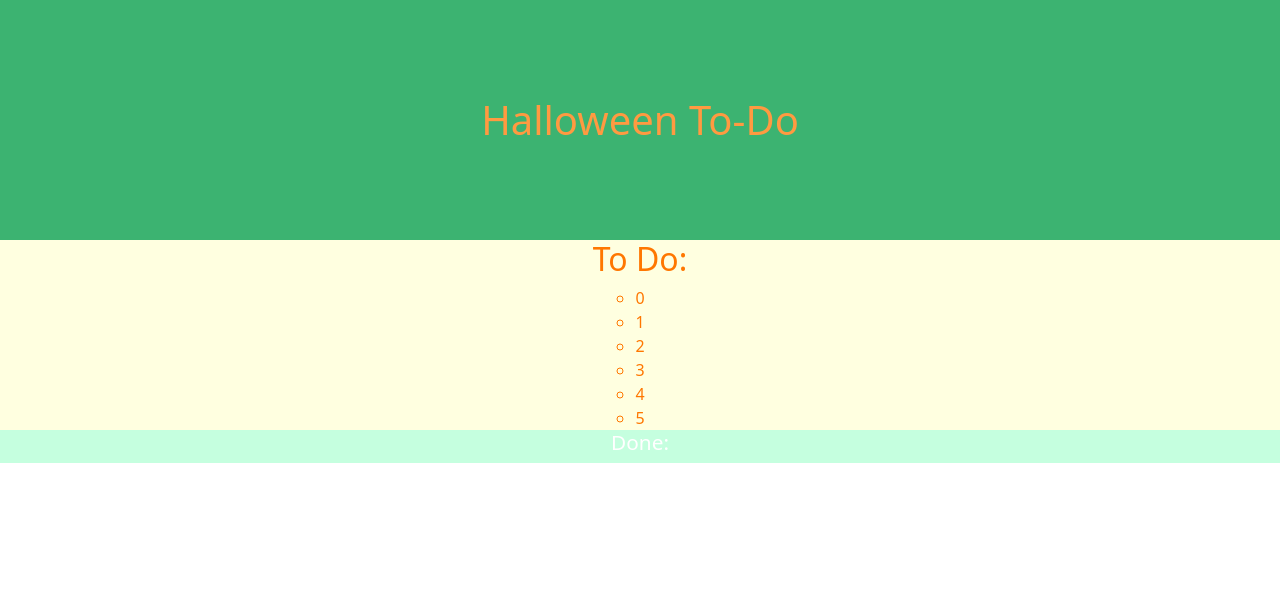
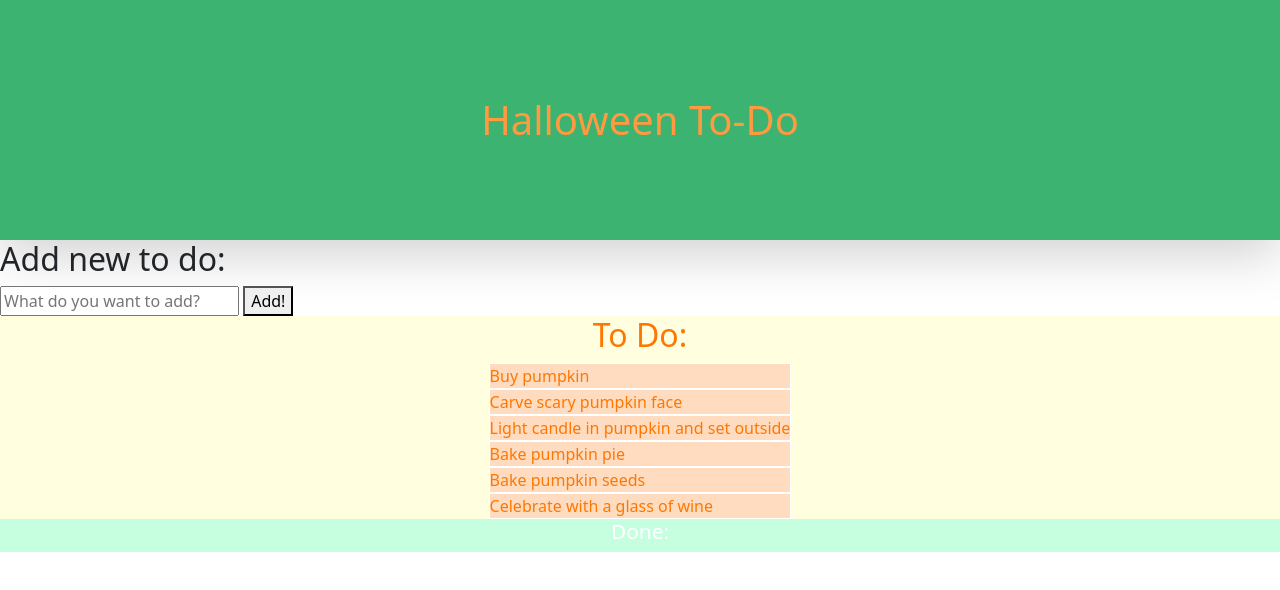
Before and after one commit to Ayngie/assignment-javascript-ToDo, a website built with Parcel: page src/index.html in a window 1280 px wide. Built offline with nearby package versions, Linux system fonts and the light colour scheme.

Commit message:
Jobbat med for-loop, handleClick, samt skapat en input och en button för framtida möjligheter att lägga till nya tasks

```diff
--- a/src/index.html
+++ b/src/index.html
@@ -22,6 +22,15 @@
       <!-- <h1>Halloween To-Do</h1> -->
     </header>
     <main>
+      <section id="addNew">
+        <h2 id="addNewH2">Add new to do:</h2>
+        <input
+          type="text"
+          id="userInput"
+          placeholder="What do you want to add?" />
+        <button type="button" id="addButton">Add!</button>
+        <!-- <ul></ul> -->
+      </section>
       <section id="toDoContainer">
         <!-- <h2>To do:</h2> -->
         <!-- <ul> -->
--- a/src/js/main.js
+++ b/src/js/main.js
@@ -1,4 +1,4 @@
-/*--------------------- HEADER ---------------------*/
+/*------------------------------------------- HEADER ---------------------------------------------------------*/
 
 let myHeader = document.getElementById("myHeader"); //hämtar min header-tag.
 const myH1 = document.createElement("h1"); //skapar en h1
@@ -9,71 +9,60 @@ myHeader.appendChild(myH1); //lägger i / visar upp min h1 i min html (i header-
 let className = myH1.className; //tilldela variabel för att kunna kolla mina klassnamn på min H1
 console.log(className); //visa upp H1 klassnamn i console.
 
-// /*--------------------- MAIN ---------------------*/
+/*------------------------------------------- MAIN ---------------------------------------------------------*/
 
 /*------- h2 - To Do -------*/
-let myToDoList = document.getElementById("toDoContainer"); //hämtar min To Do section / container.
+let toDoContainer = document.getElementById("toDoContainer"); //hämtar min To Do section / container.
 const myToDoH2 = document.createElement("h2"); //skapar en h2.
-myToDoH2.innerHTML = "To Do:"; //ger min ToDo H2 innehåll.
-myToDoList.appendChild(myToDoH2); //lägger i / visar upp min To Do h2 i min html (i min section med id toDoContainer).
+myToDoH2.innerHTML = "To Do:"; //ger min h2 innehållet "To Do:".
+toDoContainer.appendChild(myToDoH2); //lägger i / visar upp min h2 i dess container (i min html - min section med id toDoContainer).
 
-/*------- container / ul -------*/
-let container = document.getElementById("toDoContainer");
-
+/*------- ul -------*/
 let myToDoUl = document.createElement("ul"); //skapar en ul
 myToDoUl.className = "list-group"; //Ger bootstrapklassen list-group till min ul.
-// myToDoList.appendChild(myToDoUl); //lägger i till min To Do ul i min html (i min section med id toDoContainer).
-container.appendChild(myToDoUl); //lägger i till min To Do ul i dess container.
+toDoContainer.appendChild(myToDoUl); //lägger i / visar upp min To Do ul i dess container (i min html - min section med id toDoContainer).
 
-/*------- li's -------*/
+/*------- Tasks - class, listor, listitems -------*/
 
 class HalloweenToDo {
-  //Skapar en klass som jag skapa mina tasks med.
+  //Skapar en klass som jag sedan kan skapa mina tasks med.
   constructor(task) {
     this.task = task;
   }
 }
 
-let myTasks = []; //Här vill jag ha en lista med mina tasks
-//Här under pushar jag in mina tasks in i listan...
-myTasks.push(new HalloweenToDo("Buy pumpkin"));
+let myTasks = []; //Här deklarerar jag en (tom) lista med mina tasks
+myTasks.push(new HalloweenToDo("Buy pumpkin")); //Nu pushar jag in mina tasks in i listan...
 myTasks.push(new HalloweenToDo("Carve scary pumpkin face"));
 myTasks.push(new HalloweenToDo("Light candle in pumpkin and set outside"));
 myTasks.push(new HalloweenToDo("Bake pumpkin pie"));
 myTasks.push(new HalloweenToDo("Bake pumpkin seeds"));
 myTasks.push(new HalloweenToDo("Celebrate with a glass of wine"));
 
-// let myTasks = [ //lista med tasks
-// "Buy pumpkin",
-// "Carve scary pumpkin face",
-// "Light candle in pumpkin and set outside",
-// "Bake pumpkin pie",
-// "Bake pumpkin seeds",
-// "Celebrate with a glass of wine",
-// ];
+//let clickedTasks = []; //deklarerar en (tom) lista för clicked tasks.
+
+/*------- for-loop för att skapa li -------*/
 
 for (let i = 0; i < myTasks.length; i++) {
+  //loopa igenom mina tasks i denna loop för att:
   console.log(myTasks[i]);
 
-  // new HalloweenToDo(myTasks[i]);
+  let loopedTask = document.createElement("li"); //skapa li. (Låt loopedTask vara en li som vi skapar).
+  loopedTask.innerHTML = myTasks[i].task; //skriver ut värdet av min task i min li. (Låt min li innehålla (en string som är) värdet av objektet task i listan myTasks).
+  loopedTask.classList.add("clickable"); //lägg till klassen .clickable på min li, för möljighet till styling i CSS/SCSS.
+  loopedTask.addEventListener("click", () => {
+    //anonym funktion = gör så att vi kan anropa vår funktion och skicka med värden!
+    //lyssna på min li efter klick-händelse.
+    handleClick(myTasks[i]); //anropa funktion för att hantera vad som ska ske vid klick på min li, och skicka med ett värde: värdet är vilken task som klickats på.
+  });
+  myToDoUl.appendChild(loopedTask); //lägger till li i min ul (myToDoUL).
+}
 
-  let loopedTask = document.createElement("li");
-  loopedTask.innerHTML = [i];
-  myToDoUl.appendChild(loopedTask); //lägger till li i min ul myToDoUl (som är tillagd så den ska synas i min html)).
+/*------- funktion för klick-händelsen -------*/
 
-  // let title = document.createElement("h1");
-  // let img = document.createElement("img");
-
-  // title.innerHTML = data.Search[i].Title;
-  // img.src = data.Search[i].Poster;
-  // img.alt = data.Search[i].Title;
-
-  // container.classList.add("movie");
-
-  // container.appendChild(title);
-  // container.appendChild(img);
-
-  // document.body.appendChild(container);
+function handleClick(loopedTask) {
+  //funktion för vad som ska ske när användaren klickar på en loopedTask.
+  console.log("You clicked on: ", loopedTask); //skriv ut i console vilken task användaren klickade på.
 }
 
 /*------- Done - section  -------*/
@@ -85,33 +74,3 @@ myDoneH2.innerHTML = "Done:"; //ger min Done h2 innehåll.
 myDoneList.appendChild(myDoneH2); //lägger i / visar upp min Done h2 i min html (i min section med id doneContainer).
 
 /*----------------------------------------------------------------------------------------------------*/
-//FÖRSTA FÖRSÖKET - FEL...
-
-// /*--------------------- MAIN ---------------------*/
-
-// /* ul / li */
-
-// let myToDoLi1 = document.createElement("li"); //skapar en 1:a li
-// myToDoLi1.innerHTML = "Buy pumpkin"; //ger min 1:a li innehåll.
-// myToDoUl.appendChild(myToDoLi1); //lägger till ovan li i min html (i min ul myToDoUl).
-
-// let myToDoLi2 = document.createElement("li"); //skapar en 2:a li
-// myToDoLi2.innerHTML = "Carve scary pumpkin face"; //ger min 2:a li innehåll.
-// myToDoUl.appendChild(myToDoLi2); //lägger till ovan li i min html (i min ul myToDoUl).
-
-// let myToDoLi3 = document.createElement("li"); //skapar en 3:e li
-// myToDoLi3.innerHTML = "Light candle in pumpkin and set outside"; //ger min 3:e li innehåll.
-// myToDoUl.appendChild(myToDoLi3); //lägger till ovan li i min html (i min ul myToDoUl).
-
-// let myToDoLi4 = document.createElement("li"); //skapar en 4:e li
-// myToDoLi4.innerHTML = "Bake pumpkin pie"; //ger min 4:e li innehåll.
-// myToDoUl.appendChild(myToDoLi4); //lägger till ovan li i min html (i min ul myToDoUl).
-
-// let myToDoLi5 = document.createElement("li"); //skapar en 5:e li
-// myToDoLi5.innerHTML = "Bake pumpkin seeds"; //ger min 5:e li innehåll.
-// myToDoUl.appendChild(myToDoLi5); //lägger till ovan li i min html (i min ul myToDoUl).
-
-// let myToDoLi6 = document.createElement("li"); //skapar en 6:e li
-// myToDoLi6.innerHTML =
-//   "Celebrate with a glass of wine"; //ger min 6:e li innehåll.
-// myToDoUl.appendChild(myToDoLi6); //lägger till ovan li i min html (i min ul myToDoUl).
--- a/src/scss/main.scss
+++ b/src/scss/main.scss
@@ -21,13 +21,17 @@ header {
 /*list items styling*/
 ul {
     li {
-        cursor: pointer;
-        list-style: circle;
+        list-style: none;
     }
     li:hover {
         background-color:  rgb(255, 119, 0);
         color: white;
     }
+}
+.clickable {
+    cursor: pointer;
+    background-color: rgb(255, 220, 192);
+    border: 1px solid  white;
 }
 
 /*To Do*/
```
